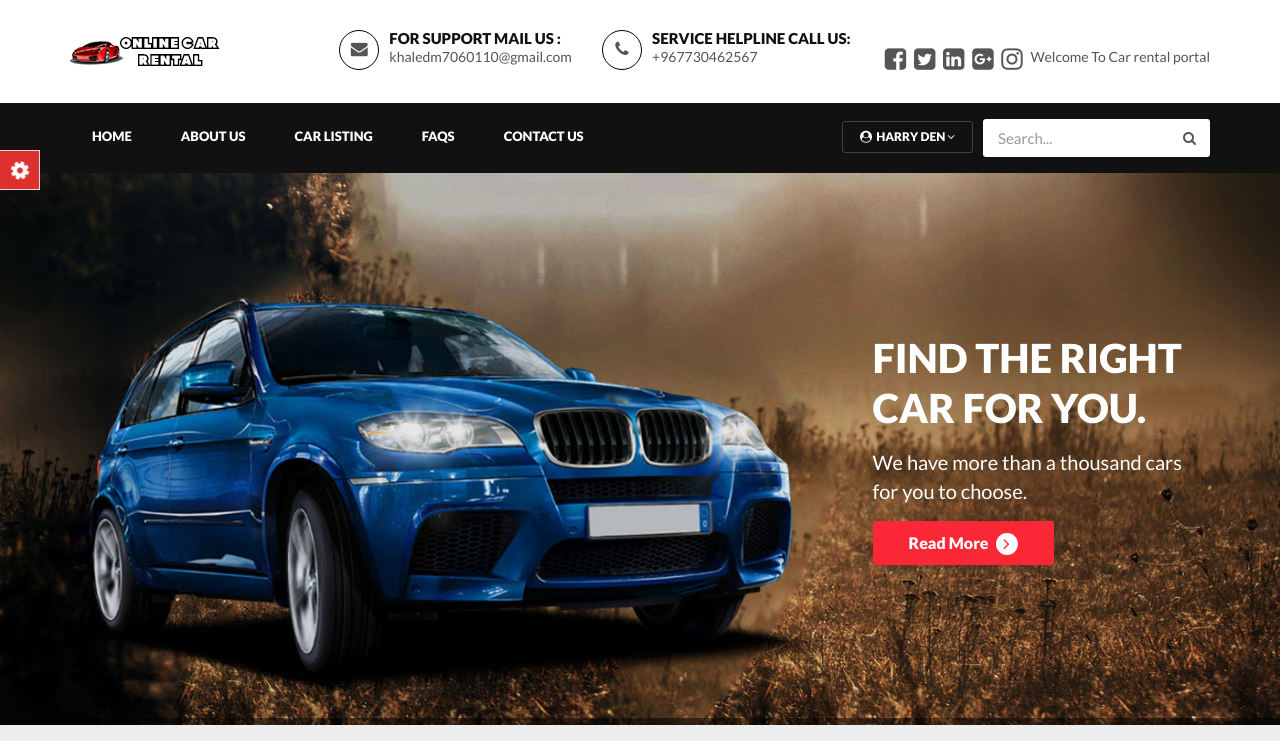
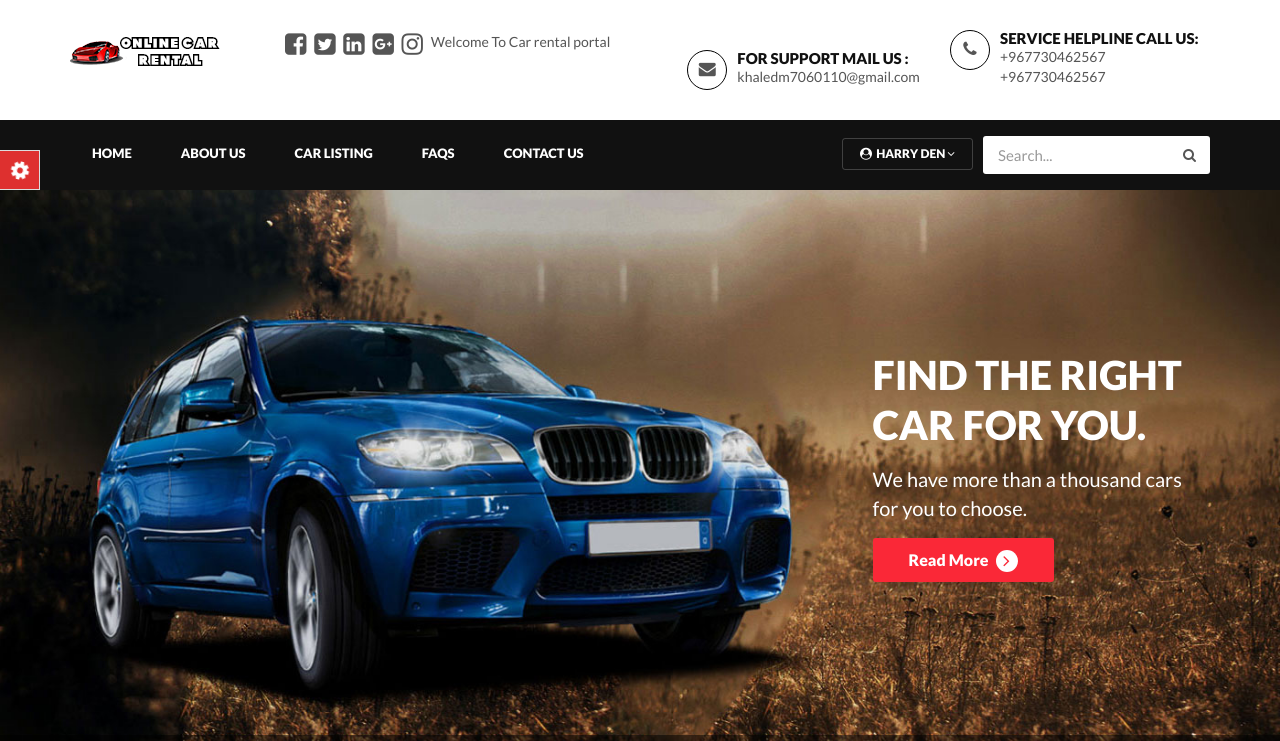
Before and after one commit to Khalid111a/cars_rental, a PHP site: page / in a window 1280 px wide. Shown: the top 741 px of the page. Run offline with PHP 8.4, Linux system fonts and the light colour scheme; a user stored in the database is signed in; data comes from the database, SQL or seed files in the repository.

Commit message:
Update header.php
Add Number

```diff
--- a/includes/header.php
+++ b/includes/header.php
@@ -15,7 +15,9 @@
             <div class="header_widgets">
               <div class="circle_icon"> <i class="fa fa-phone" aria-hidden="true"></i> </div>
               <p class="uppercase_text">Service Helpline Call Us: </p>
-              <a href="tel:61-1234-5678-09"> +967730462567 </a> </div>
+              <a href="tel:61-1234-5678-09"> +967730462567 </a>
+	      <a href="tel:61-1234-5678-09"> +967730462567 </a> </div>
+	   </div>
             <div class="social-follow">
               <ul>
                 <li><a href="https://code-projects.org/"><i class="fa fa-facebook-square" aria-hidden="true"></i></a></li>
```
